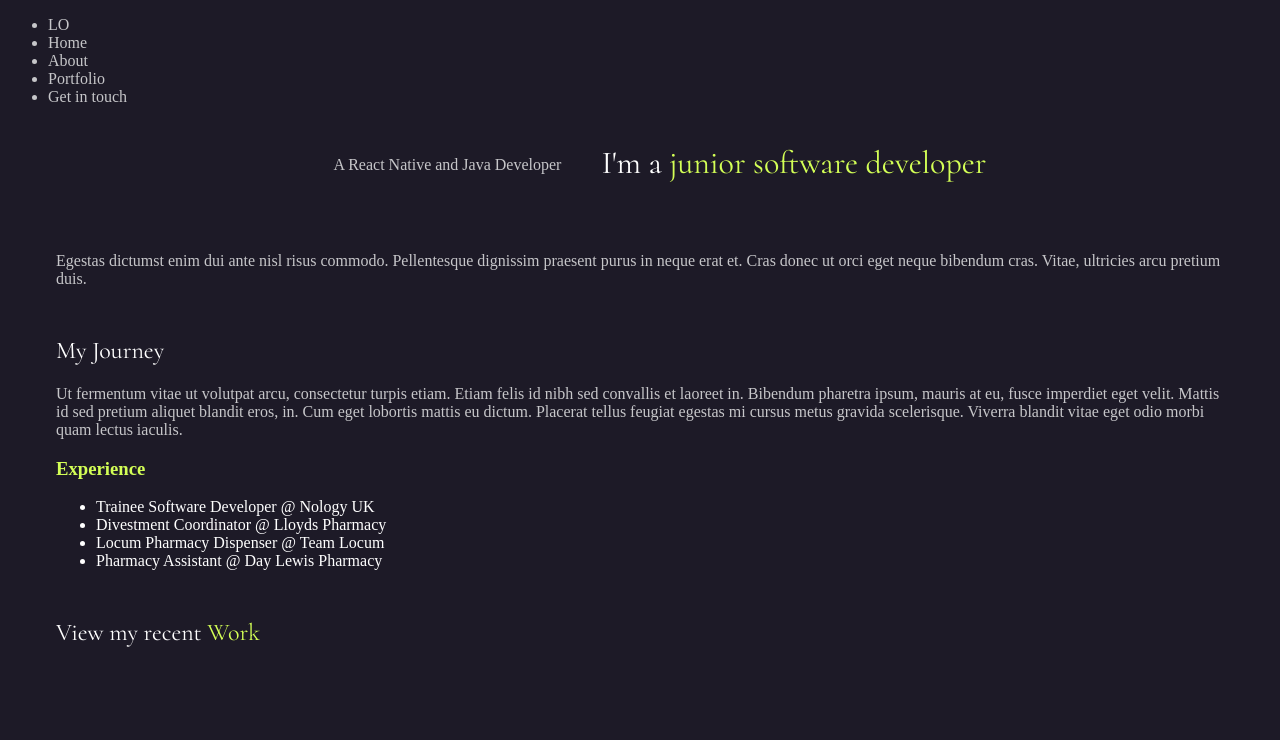
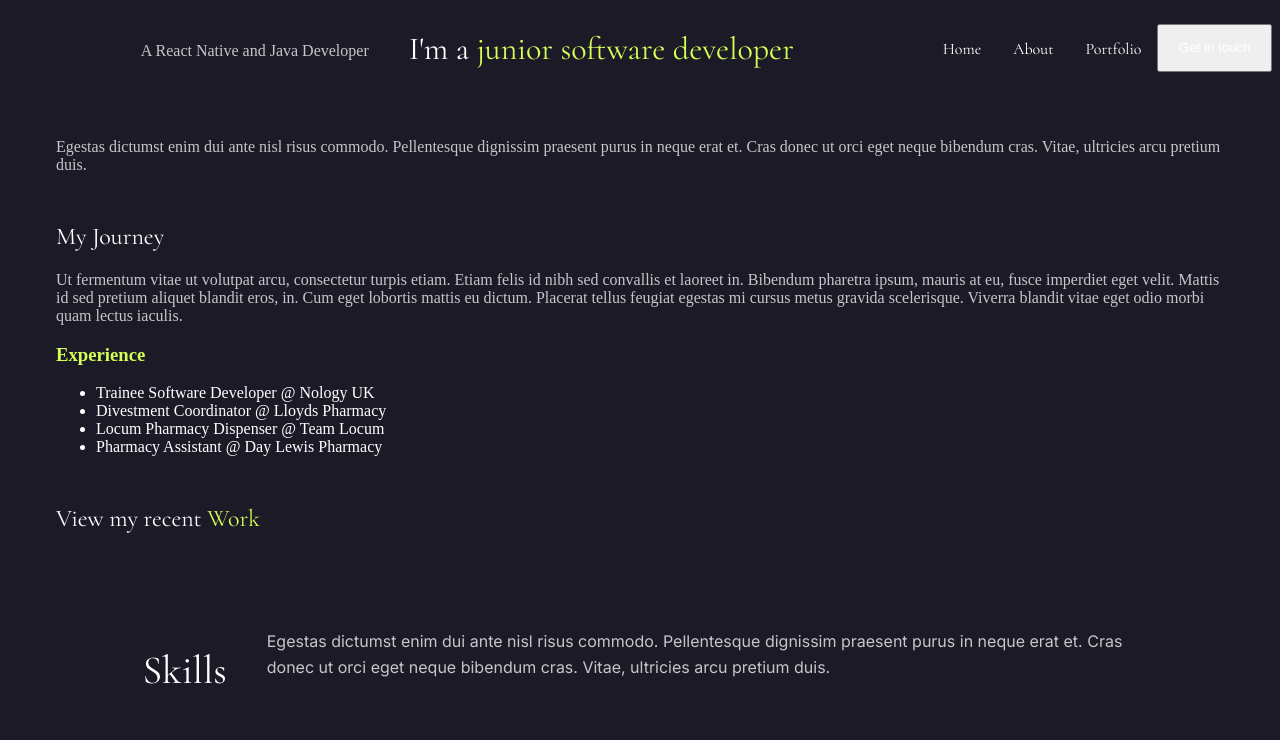
Before and after one commit to Tem-Tech/Nology-Portfolio, a plain HTML site: page portfolio-project/index.html in a window 1280 px wide. Shown: the top 740 px of the page. Drawn offline with Linux system fonts and the light colour scheme.

Commit message:
created navbar strructure

```diff
--- a/portfolio-project/index.html
+++ b/portfolio-project/index.html
@@ -14,13 +14,12 @@
   </head>
 
   <body>
-    <nav>
+    <nav class="navbar">
       <ul>
-        <li>LO</li>
-        <li>Home</li>
-        <li>About</li>
-        <li>Portfolio</li>
-        <li>Get in touch</li>
+        <li class="nav__link"><a href="index.html">Home</a></li>
+        <li class="nav__link"><a href="">About</a></li>
+        <li class="nav__link"><a href="">Portfolio</a></li>
+        <li class="nav__link"><button><a href="">Get in touch</a></button></li>
       </ul>
     </nav>
     <header>
--- /dev/null
+++ b/portfolio-project/styles/_nav.scss
@@ -0,0 +1,37 @@
+@import "./variables";
+
+.navbar {
+    ul {
+        list-style-type: none;
+        float: right;
+
+    }
+
+    li {
+        float: left;
+        color: $headingClr;
+        font-family: $headingFont;
+        font-size: 16px;
+        font-weight: 400;
+        line-height: 19.38px;
+
+    }
+
+    a {
+        text-decoration: none;
+        display: block;
+        text-align: center;
+        padding: 1em;
+        color: $headingClr;
+
+        &:hover {
+
+            color: $highlightClr;
+        }
+
+        &:visited {
+            text-decoration: none;
+        }
+    }
+
+}
--- a/portfolio-project/styles/_skills.scss
+++ b/portfolio-project/styles/_skills.scss
@@ -13,7 +13,7 @@
     margin: 2em 2em 2em 1.3em;
 
     h2 {
-        font-family: "Cormorant", serif;
+        font-family: $headingFont;
         font-size: 40px;
         font-weight: 400;
         font-style: normal;
@@ -27,7 +27,7 @@
     }
 
     p {
-        font-family: "Inter", sans-serif;
+        font-family: $textFont;
         font-size: 16px;
         font-weight: 400;
         line-height: 25.6px;
--- /dev/null
+++ b/portfolio-project/styles/_variables.scss
@@ -0,0 +1,7 @@
+$backgroundClr: #1D1A27;
+$shadowClr: #2B2835;
+$textClr: #C6C6C9;
+$headingClr: #ffff;
+$highlightClr: #D3FF56;
+$headingFont: "Cormorant", serif;
+$textFont: "Inter", sans-serif;
--- a/portfolio-project/styles/style.scss
+++ b/portfolio-project/styles/style.scss
@@ -1,10 +1,8 @@
+@import "./variables";
 @import "./skills";
+@import "./nav";
 
-$backgroundClr: #1D1A27;
-$shadowClr: #2B2835;
-$textClr: #C6C6C9;
-$headingClr: #ffff;
-$highlightClr: #D3FF56;
+
 
 body {
     background: $backgroundClr;
@@ -12,7 +10,7 @@ body {
 
     h1,
     h2 {
-        font-family: "Cormorant", serif;
+        font-family:$headingFont;
         font-optical-sizing: auto;
         font-weight: 400;
         font-style: normal;
```
Also changed, not shown: portfolio-project/styles/style.css, 2 other files.
